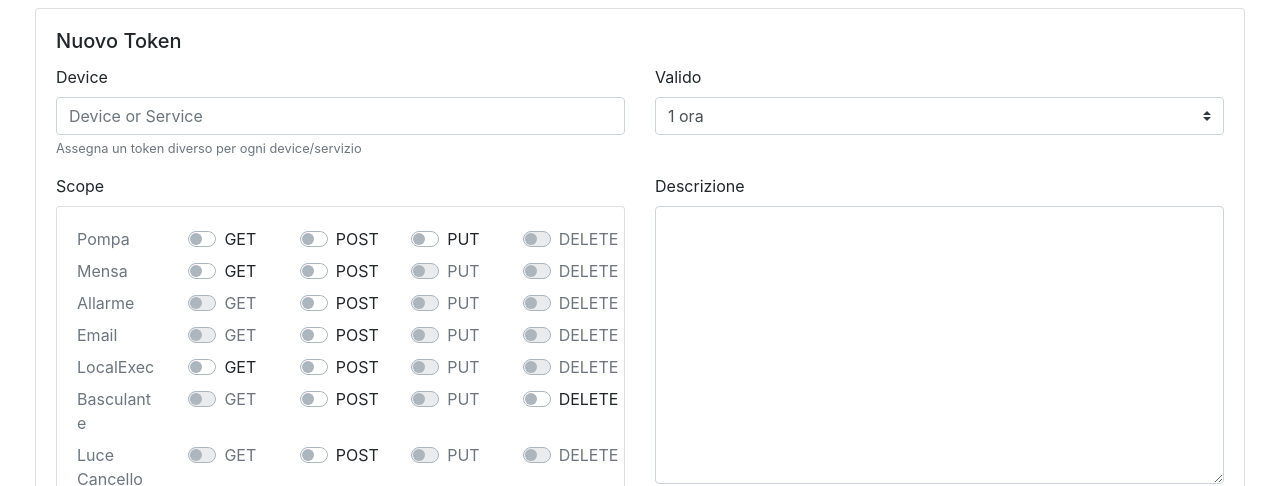
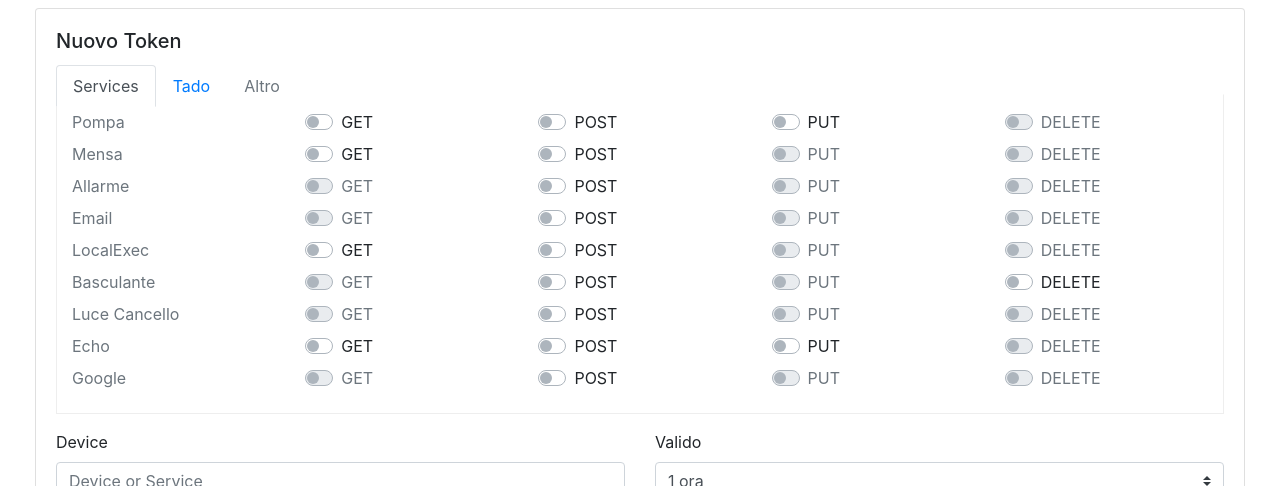
Before and after one commit to expovin/appToken, a React (Create React App) app: page / in a window 1280 px wide. Both pictures are taken after a click on the button "Nuovo token". Shown: the part 314-800 px from the top of the page. Built offline with nearby package versions, Linux system fonts and the light colour scheme; no server answers.

Commit message:
Deploy appToken ver 2.0.1

```diff
--- a/src/App.css
+++ b/src/App.css
@@ -97,3 +97,17 @@
 .iconMark {
   margin-left: 15px;
 }
+
+.nav {
+  margin-left: 15px;
+
+}
+
+
+.APICardText {
+  border-style: solid;
+  border-width: 1px;
+  border-color: #EEE;
+  border-top-color: #FFF;
+  padding:15px;
+}
--- a/src/Body/AddToken/addToken.js
+++ b/src/Body/AddToken/addToken.js
@@ -2,6 +2,10 @@ import React, { Component } from 'react';
 import {Card, Form, Button, Container, Row, Col, Nav} from 'react-bootstrap';
 
 class AddToken extends Component {
+
+    state = {
+        currentView : "service"
+    };
 
     formData = {
         hours:1,
@@ -29,47 +33,9 @@ class AddToken extends Component {
         }
     }
 
-
-    render(){
+    services = () =>{
         return(
-            <Container>
-                <Card style={{ width: '100%' }}>
-                <Card.Body>
-                    <Card.Title>Nuovo Token</Card.Title>
-                    <Card.Text>
-                        <Form>
-                            <Row>
-                                <Col>
-                                    <Form.Group controlId="formDevice">
-                                        <Form.Label>Device</Form.Label>
-                                        <Form.Control type="text" placeholder="Device or Service" name="device" onChange={this.handleChange} />
-                                        <Form.Text className="text-muted">
-                                            Assegna un token diverso per ogni device/servizio
-                                        </Form.Text>
-                                    </Form.Group>
-                                </Col>
-                                <Col>
-                                    <Form.Group controlId="formValidita">
-                                        <Form.Label>Valido</Form.Label>
-                                        <Form.Control as="select" name="validoOre" onChange={this.handleChange} custom>
-                                            <option value="1">1 ora</option>
-                                            <option value="6">6 ore</option>
-                                            <option value="24">24 ore</option>
-                                            <option value="168">1 settimana</option>
-                                            <option value="672">4 settimane</option>
-                                            <option value="61320">3 mesi</option>
-                                            <option value="122640">6 mesi</option>
-                                            <option value="245280">12 mesi</option>
-                                        </Form.Control>
-                                    </Form.Group>
-                                </Col>
-                            </Row>
-                            <Row>
-                                <Col>
-                                    <Form.Label>Scope</Form.Label>
-                                    <Card style={{ width: '100%' }}>
-                                        <Card.Body>
-                                            <Card.Text>
+            <Card.Text className="APICardText">
                 <Row>
                     <Col className="mb-2 text-muted">Pompa</Col>
                     <Col><Form.Check type="switch" name="chkEndPoints" id="^\/service\/pompaPiscina<GET>$" label="GET" onChange={this.handleChange}/></Col>
@@ -134,6 +100,138 @@ class AddToken extends Component {
                     <Col><Form.Check type="switch" name="chkEndPoints" id="^\/q/<DELETE>$" label="DELETE" onChange={this.handleChange} disabled/></Col>
                 </Row>
             </Card.Text>
+        )
+    }
+
+    tado = () => {
+        return(
+            <Card.Text className="APICardText">
+                <Row>
+                    <Col className="mb-2 text-muted">Home</Col>
+                    <Col><Form.Check type="switch" name="chkEndPoints" id="^\/tado\/home<GET>$" label="GET" onChange={this.handleChange} /></Col>
+                    <Col><Form.Check type="switch" name="chkEndPoints" id="^\/tado\/home<POST>$" label="POST" onChange={this.handleChange} disabled/></Col>
+                    <Col><Form.Check type="switch" name="chkEndPoints" id="^\/tado\/home<PUT>$" label="PUT" onChange={this.handleChange} disabled/></Col>
+                    <Col><Form.Check type="switch" name="chkEndPoints" id="^\/tado\/home<DELETE>$" label="DELETE" onChange={this.handleChange} disabled/></Col>
+                </Row>
+                <Row>
+                    <Col className="mb-2 text-muted">Zone</Col>
+                    <Col><Form.Check type="switch" name="chkEndPoints" id="^\/tado\/zone<GET>$" label="GET" onChange={this.handleChange}/></Col>
+                    <Col><Form.Check type="switch" name="chkEndPoints" id="^\/tado\/zone<POST>$" label="POST" onChange={this.handleChange} disabled/></Col>
+                    <Col><Form.Check type="switch" name="chkEndPoints" id="^\/tado\/zone<PUT>$" label="PUT" disabled onChange={this.handleChange} disabled/></Col>
+                    <Col><Form.Check type="switch" name="chkEndPoints" id="^\/tado\/zone<DELETE>$" label="DELETE" onChange={this.handleChange} disabled/></Col>
+                </Row>
+                <Row>
+                    <Col className="mb-2 text-muted">stateInfo</Col>
+                    <Col><Form.Check type="switch" name="chkEndPoints" id="^\/tado\/stateInfo<GET>$" label="GET" onChange={this.handleChange}/></Col>
+                    <Col><Form.Check type="switch" name="chkEndPoints" id="^\/tado\/stateInfo<POST>$" label="POST" onChange={this.handleChange} disabled/></Col>
+                    <Col><Form.Check type="switch" name="chkEndPoints" id="^\/tado\/stateInfo<PUT>$" label="PUT" disabled onChange={this.handleChange} disabled/></Col>
+                    <Col><Form.Check type="switch" name="chkEndPoints" id="^\/tado\/stateInfo<DELETE>$" label="DELETE" onChange={this.handleChange} disabled/></Col>
+                </Row>
+                <Row>
+                    <Col className="mb-2 text-muted">stateInfo Zone</Col>
+                    <Col><Form.Check type="switch" name="chkEndPoints" id="^\/tado\/stateInfo/.*<GET>$" label="GET" onChange={this.handleChange}/></Col>
+                    <Col><Form.Check type="switch" name="chkEndPoints" id="^\/tado\/stateInfo/.*<POST>$" label="POST" onChange={this.handleChange} disabled/></Col>
+                    <Col><Form.Check type="switch" name="chkEndPoints" id="^\/tado\/stateInfo/.*<PUT>$" label="PUT" disabled onChange={this.handleChange} disabled/></Col>
+                    <Col><Form.Check type="switch" name="chkEndPoints" id="^\/tado\/stateInfo/.*<DELETE>$" label="DELETE" onChange={this.handleChange} disabled/></Col>
+                </Row>
+                <Row>
+                    <Col className="mb-2 text-muted">Weatherinfo</Col>
+                    <Col><Form.Check type="switch" name="chkEndPoints" id="^\/tado\/weatherinfo<GET>$" label="GET" onChange={this.handleChange}/></Col>
+                    <Col><Form.Check type="switch" name="chkEndPoints" id="^\/tado\/weatherinfo<POST>$" label="POST" onChange={this.handleChange} disabled/></Col>
+                    <Col><Form.Check type="switch" name="chkEndPoints" id="^\/tado\/weatherinfo<PUT>$" label="PUT" disabled onChange={this.handleChange} disabled/></Col>
+                    <Col><Form.Check type="switch" name="chkEndPoints" id="^\/tado\/weatherinfo<DELETE>$" label="DELETE" onChange={this.handleChange} disabled/></Col>
+                </Row>
+                <Row>
+                    <Col className="mb-2 text-muted">Switch ON|OFF</Col>
+                    <Col><Form.Check type="switch" name="chkEndPoints" id="^\/tado\/switch/.*<GET>$" label="GET" onChange={this.handleChange} disabled/></Col>
+                    <Col><Form.Check type="switch" name="chkEndPoints" id="^\/tado\/switch/.*<POST>$" label="POST" onChange={this.handleChange} /></Col>
+                    <Col><Form.Check type="switch" name="chkEndPoints" id="^\/tado\/switch/.*<PUT>$" label="PUT" disabled onChange={this.handleChange} /></Col>
+                    <Col><Form.Check type="switch" name="chkEndPoints" id="^\/tado\/switch/.*<DELETE>$" label="DELETE" onChange={this.handleChange} disabled/></Col>
+                </Row>
+                <Row>
+                    <Col className="mb-2 text-muted">Set Manual</Col>
+                    <Col><Form.Check type="switch" name="chkEndPoints" id="^\/tado\/setManual/.*<GET>$" label="GET" onChange={this.handleChange} disabled/></Col>
+                    <Col><Form.Check type="switch" name="chkEndPoints" id="^\/tado\/setManual/.*<POST>$" label="POST" onChange={this.handleChange} /></Col>
+                    <Col><Form.Check type="switch" name="chkEndPoints" id="^\/tado\/setManual/.*<PUT>$" label="PUT" disabled onChange={this.handleChange} disabled/></Col>
+                    <Col><Form.Check type="switch" name="chkEndPoints" id="^\/tado\/setManual/.*<DELETE>$" label="DELETE" onChange={this.handleChange} disabled/></Col>
+                </Row>
+                <Row>
+                    <Col className="mb-2 text-muted">Historic Info</Col>
+                    <Col><Form.Check type="switch" name="chkEndPoints" id="^\/tado\/historicInfo/.*<GET>$" label="GET" onChange={this.handleChange} /></Col>
+                    <Col><Form.Check type="switch" name="chkEndPoints" id="^\/tado\/historicInfo/.*<POST>$" label="POST" onChange={this.handleChange} disabled/></Col>
+                    <Col><Form.Check type="switch" name="chkEndPoints" id="^\/tado\/historicInfo/.*<PUT>$" label="PUT" disabled onChange={this.handleChange} disabled/></Col>
+                    <Col><Form.Check type="switch" name="chkEndPoints" id="^\/tado\/historicInfo/.*<DELETE>$" label="DELETE" onChange={this.handleChange} disabled/></Col>
+                </Row>
+            </Card.Text>
+
+        )
+
+    }
+
+    selectedView = () =>{
+        switch(this.state.currentView) {
+            case "service" : return (this.services()); break;
+            case "tado" : return (this.tado()); break;
+        }
+    }
+
+    render(){
+        return(
+            <Container>
+                <Card style={{ width: '100%' }}>
+                <Card.Body>
+                    <Card.Title>Nuovo Token</Card.Title>
+
+                    <Row id="NavPills">
+                        <Nav justify variant="tabs" defaultActiveKey="/services">
+                            <Nav.Item>
+                                <Nav.Link eventKey="/services" onClick={() =>{this.setState({currentView:"service"})}}>Services</Nav.Link>
+                            </Nav.Item>
+                            <Nav.Item>
+                                <Nav.Link eventKey="Tado" onClick={() =>{this.setState({currentView:"tado"})}}>Tado</Nav.Link>
+                            </Nav.Item>
+                            <Nav.Item>
+                                <Nav.Link eventKey="Altro" disabled>Altro</Nav.Link>
+                            </Nav.Item>
+                        </Nav>
+                    </Row>
+
+
+                    {this.selectedView()}
+                    <Card.Text>
+                        <Form>
+                            <Row>
+                                <Col>
+                                    <Form.Group controlId="formDevice">
+                                        <Form.Label>Device</Form.Label>
+                                        <Form.Control type="text" placeholder="Device or Service" name="device" onChange={this.handleChange} />
+                                        <Form.Text className="text-muted">
+                                            Assegna un token diverso per ogni device/servizio
+                                        </Form.Text>
+                                    </Form.Group>
+                                </Col>
+                                <Col>
+                                    <Form.Group controlId="formValidita">
+                                        <Form.Label>Valido</Form.Label>
+                                        <Form.Control as="select" name="validoOre" onChange={this.handleChange} custom>
+                                            <option value="1">1 ora</option>
+                                            <option value="6">6 ore</option>
+                                            <option value="24">24 ore</option>
+                                            <option value="168">1 settimana</option>
+                                            <option value="672">4 settimane</option>
+                                            <option value="61320">3 mesi</option>
+                                            <option value="122640">6 mesi</option>
+                                            <option value="245280">12 mesi</option>
+                                        </Form.Control>
+                                    </Form.Group>
+                                </Col>
+                            </Row>
+                            <Row>
+                                <Col>
+                                    <Form.Label>Scope</Form.Label>
+                                    <Card style={{ width: '100%' }}>
+                                        <Card.Body>
+
                                         </Card.Body>
                                     </Card>
                                 </Col>
```
Lines whose indentation alone changed are shown as unchanged.
